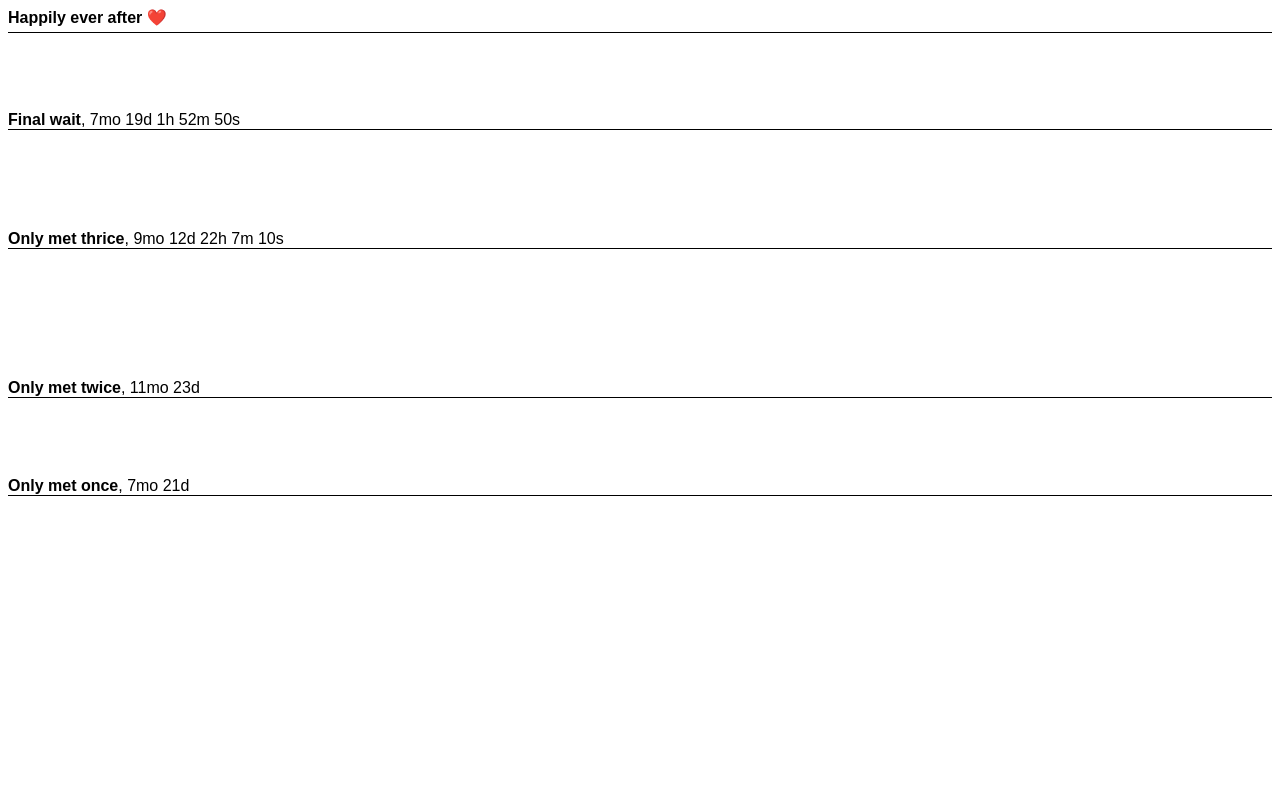
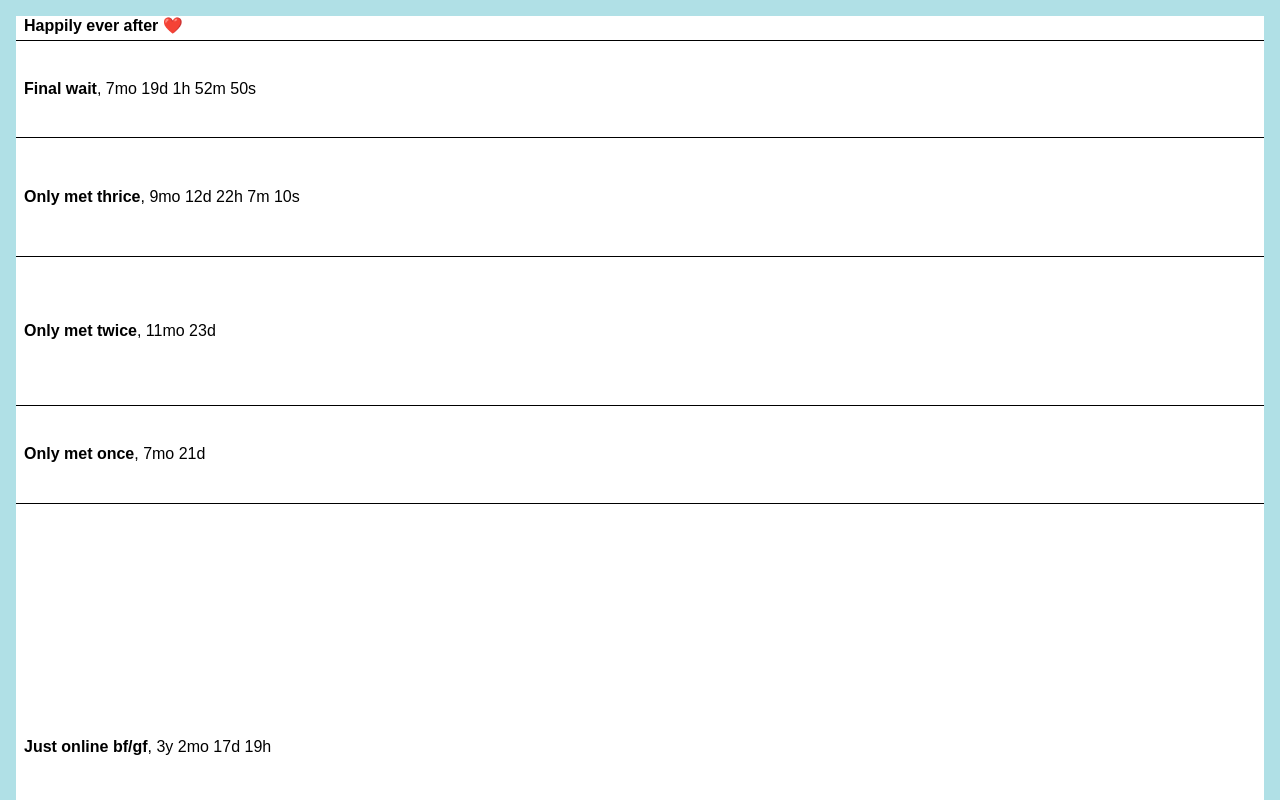
Before and after one commit to phunanon/stuff, a plain HTML site: page MPC.html in a window 1280 px wide. Shown: the top 800 px of the page. Drawn offline with Linux system fonts and the light colour scheme.

Commit message:
Some colour and whitespace

```diff
--- a/MPC.html
+++ b/MPC.html
@@ -43,11 +43,14 @@ function duration (s) {
 }
 
 function update () {
-	const div = (s, txt) => `<div style="height: ${s/3300000}rem">${txt}</div>`;
+  const div = (s, txt) => {
+    const height = `height: ${s/3300000}rem`;
+    return `<div style="${height}"><span style="line-${height}">${txt}</span></div>`;
+  }
   let out = "<div><b>Happily ever after</b> ❤️</div>";
   const nowDates = insertNow(dates);
   const spans = dateSecDist(nowDates).map((s, i) => [nowDates[i][0], s]).reverse();
-	spans.forEach(([d, s]) => out += div(s, `<span><b>${d}</b>, ${duration(s)}</span>`));
+  spans.forEach(([d, s]) => out += div(s, `<b>${d}</b>, ${duration(s)}`));
   document.body.innerHTML = out;
 }
 
@@ -60,18 +63,16 @@ setInterval(update, 1000);
 
 body {
   padding-bottom: 8rem;
+  background-color: powderblue;
+  padding: .5rem;
 }
 
 div {
-	width: 100%;
   min-height: 1.5rem;
   border-style: solid;
   border-width: 0 0 .1rem 0;
-	position: relative;
-}
-div span {
-	position: absolute;
-	bottom: 0;
+  background-color: #fff;
+  padding-left: .5rem;
 }
   </style>
 </head>
```
Lines whose indentation alone changed are shown as unchanged.
